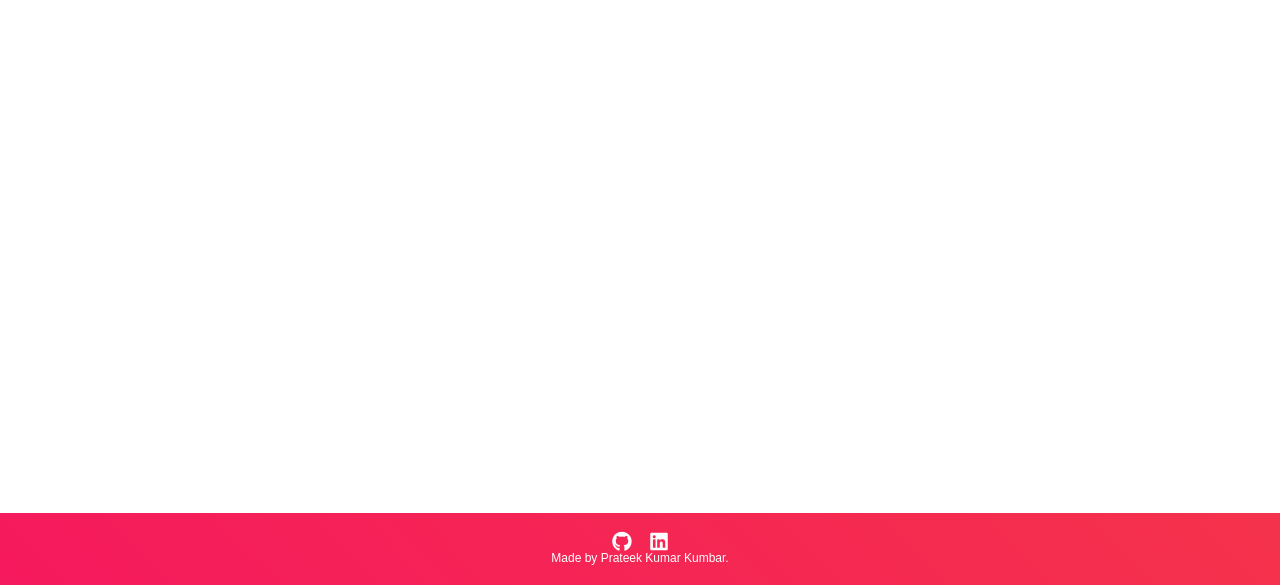
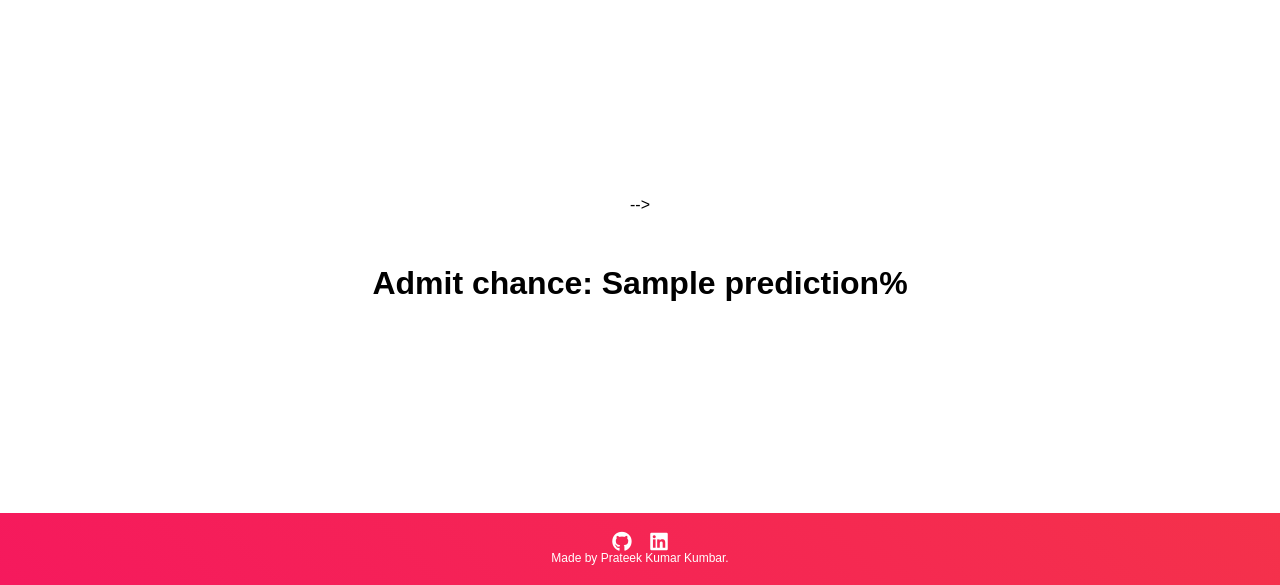
Before and after one commit to prateekkumbar4546/University-Admission-Predictor, a Flask app: template templates/result.html in a window 1280 px wide. Shown: the part 215-800 px from the top of the page. Run offline with Flask 2, Linux system fonts and the light colour scheme; the template is opened without the code that fills it: most values are stand-ins (such as "Sample title", 1, 10 or a date in 2020); parts of the project's set-up code (start-up, migrations or seed data) failed here and were passed over; some libraries are stand-ins or nearby versions.

Commit message:
Update result.html

```diff
--- a/templates/result.html
+++ b/templates/result.html
@@ -21,14 +21,12 @@
     	</div>
 
 		<!-- Result -->
-		<!--
 		<div class="results">
-			{% if prediction==1 %}
-				<h1>Prediction: <span class='danger'>Oops! You have DIABETES.</span></h1>
-				<img class="gif" src="{{ url_for('static', filename='diabetes.webp') }}" alt="Diabetes Image">
-			{% elif prediction==0 %}
-				<h1>Prediction: <span class='safe'>Great! You DON'T have diabetes.</span></h1>
-				<img class="gif1" src="{{ url_for('static', filename='no-diabetes.webp') }}" alt="Not Diabetes Image">
+			{% if prediction==0 %}
+				<h1>Admit chance: {{prediction}}%</h1>
+				<h2>Your values are below threshold. Please update</h2>
+			{% else %}
+				<h1>Admit chance: {{prediction}}%</h1>
 			{% endif %}
 		</div>
 		-->
```
